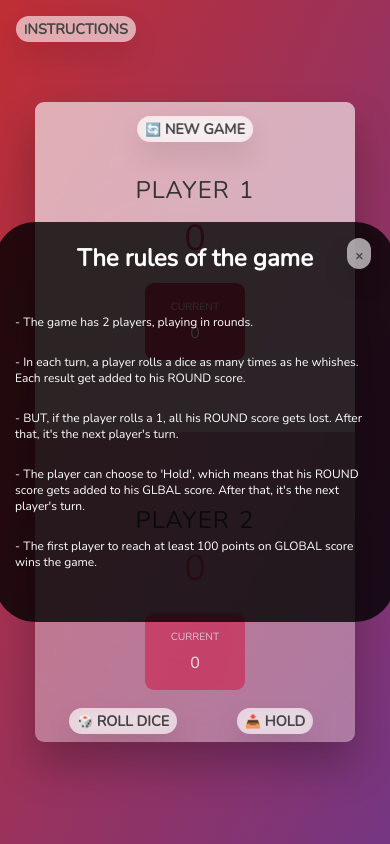
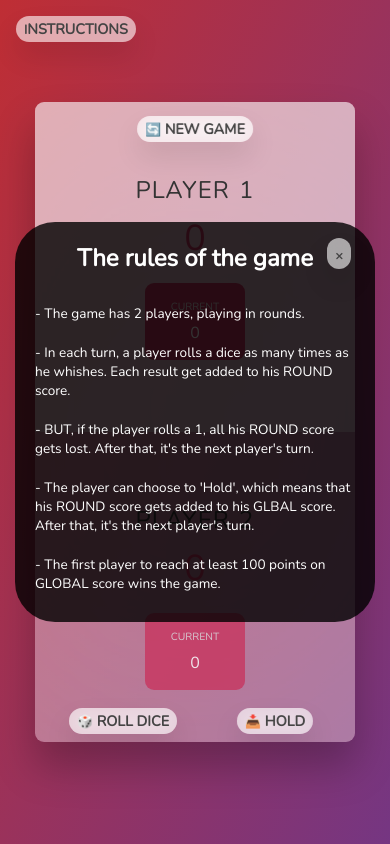
Before and after one commit to safaelattar/Pig_Game, a plain HTML site: page index.html in a window 390 px wide. Both pictures are taken after a click on the button "INSTRUCTIONS". Drawn offline with nearby package versions, Linux system fonts and the light colour scheme.

Commit message:
Update style.css

```diff
--- a/style.css
+++ b/style.css
@@ -231,6 +231,16 @@ main {
   html {
     font-size: 50%;
   }
+    .modal {
+    width: 45rem;
+  }
+  .modal h2 {
+    margin-bottom: 30px;
+  }
+  .modal p {
+    margin-bottom: 2.5rem;
+    font-size: 1.7rem;
+  }
   main {
     flex-direction: column;
     width: 40rem;
```
